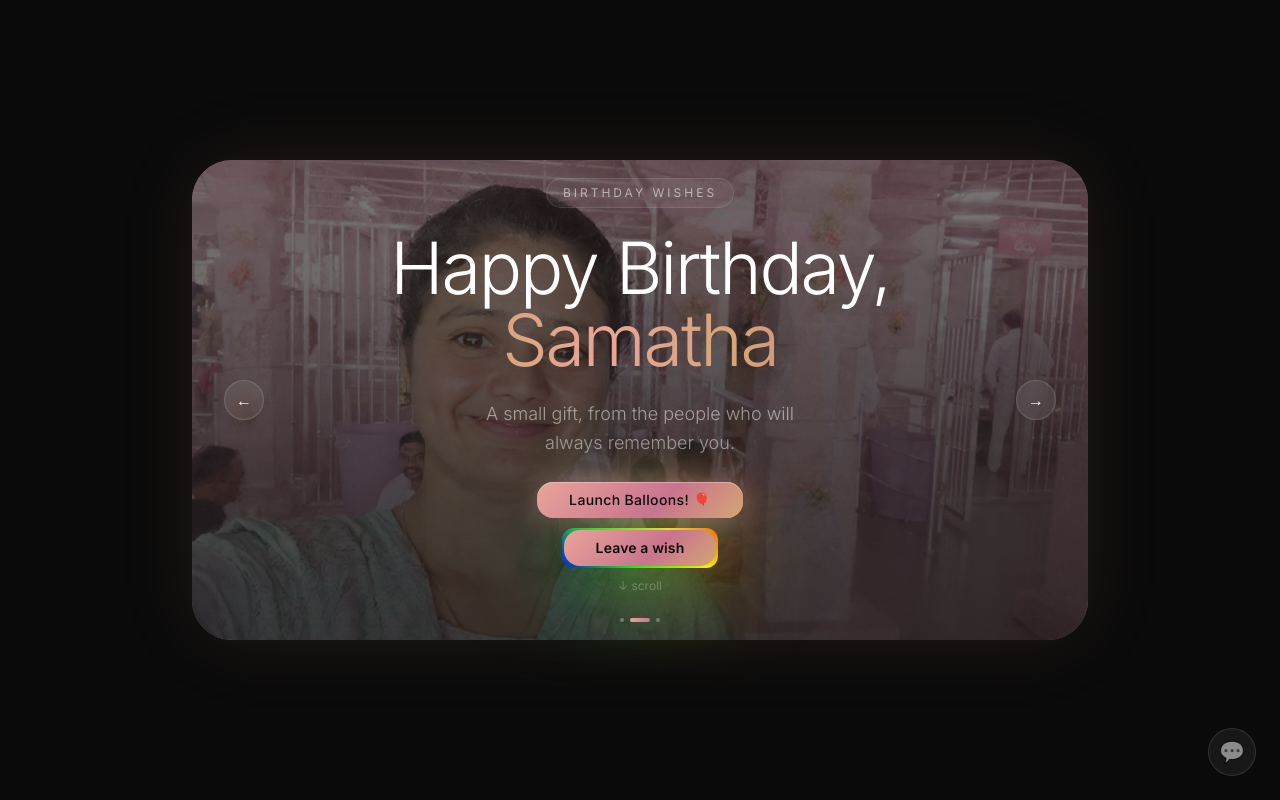
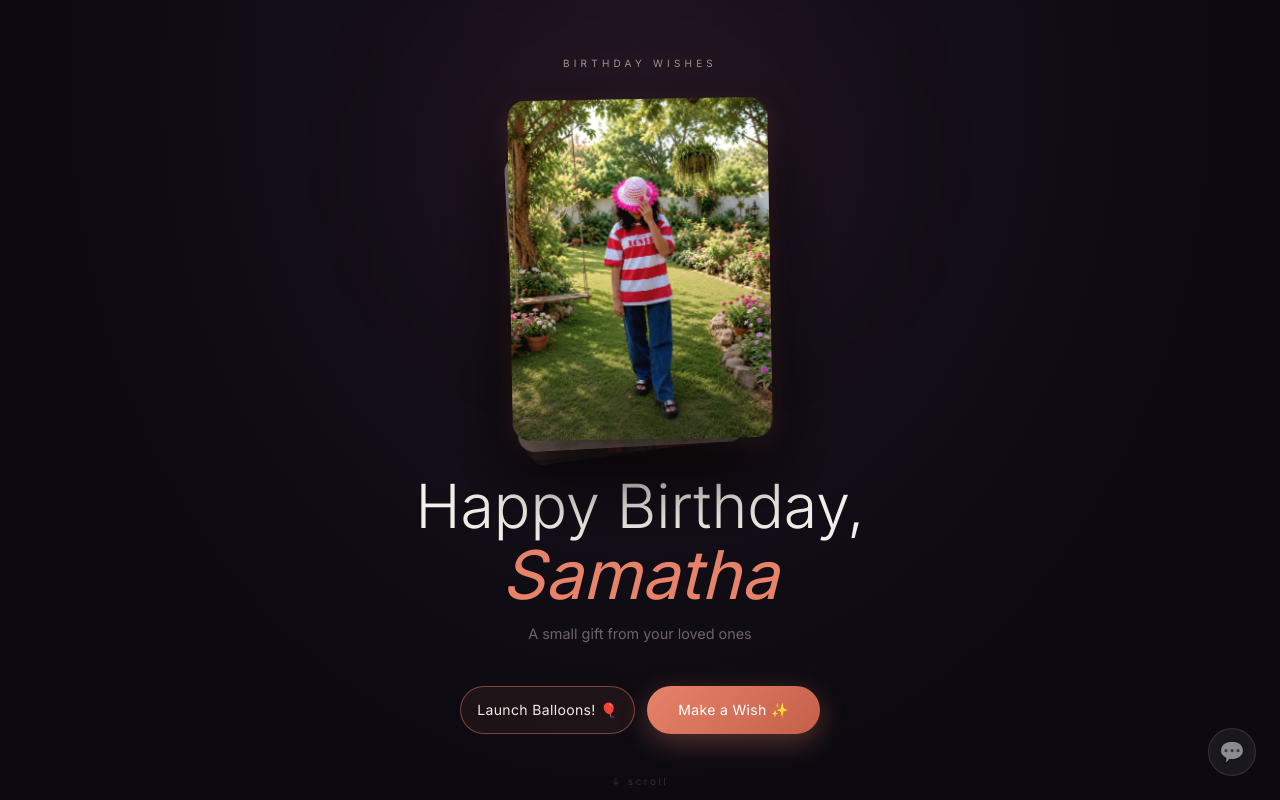
Before and after one commit to wishingsamatha/wishingsamatha.github.io, a React (Vite) app: page / in a window 1280 px wide. Shown: the top 800 px of the page. Built offline with nearby package versions, Linux system fonts and the light colour scheme; the HTML template or start-up script is replaced by a standard one.

Commit message:
design changes done in hero section.

```diff
--- a/src/index.css
+++ b/src/index.css
@@ -1,8 +1,11 @@
 @import url('https://fonts.googleapis.com/css2?family=Fraunces:ital,opsz,wght@0,9..144,300;0,9..144,400;0,9..144,600;0,9..144,700;1,9..144,300;1,9..144,400&display=swap');
+@import url('https://fonts.googleapis.com/css2?family=Outfit:wght@300;400;500&display=swap');
 @import url('https://fonts.googleapis.com/css2?family=Inter:wght@300;400;500;600&display=swap');
 @import 'tailwindcss';
 
 @theme {
+  --font-fraunces: 'Fraunces', serif;
+  --font-outfit: 'Outfit', sans-serif;
   --font-display: 'Fraunces', Georgia, serif;
   --font-body: 'Inter', system-ui, sans-serif;
 
--- a/src/wishing_samatha.tsx
+++ b/src/wishing_samatha.tsx
@@ -1,6 +1,5 @@
-import { useState, useEffect, useRef, useCallback } from "react";
+import { useState, useEffect, useRef, useCallback, type CSSProperties } from "react";
 import { Balloons } from "@/components/ui/balloons";
-import { Button } from "@/components/ui/button";
 import CakeSection from "./CakeSection";
 
 // ── Types ────────────────────────────────────────────────────────────────────
@@ -16,41 +15,6 @@ type EdgeState =
   | "inappropriate"
   | "rate-limit"
   | "email-failed";
-
-// ── Slideshow photos (Unsplash) ───────────────────────────────────────────────
-
-const SLIDES = [
-  // {
-  //   id: "photo-1",
-  //   kb: "animate-kb-1",
-  //   alt: "Photo 1",
-  //   src: "/images/Photo 1.jpg",
-  // },
-  // {
-  //   id: "photo-2",
-  //   kb: "animate-kb-2",
-  //   alt: "Photo 2",
-  //   src: "/images/Photo 2.jpg",
-  // },
-  {
-    id: "photo-3",
-    kb: "animate-kb-3",
-    alt: "Photo 3",
-    src: "/images/Photo 3.jpg",
-  },
-  {
-    id: "photo-4",
-    kb: "animate-kb-4",
-    alt: "Photo 4",
-    src: "/images/Photo 4.jpg",
-  },
-  {
-    id: "photo-5",
-    kb: "animate-kb-5",
-    alt: "Photo 5",
-    src: "/images/Photo 5.jpg",
-  },
-];
 
 // ── AI conversation flow ──────────────────────────────────────────────────────
 
@@ -179,61 +143,6 @@ const CONFETTI_PIECES = Array.from({ length: 18 }, (_, i) => ({
 }));
 
 // ── Sub-components ────────────────────────────────────────────────────────────
-
-function Slideshow() {
-  const [current, setCurrent] = useState(0);
-  const [prev, setPrev] = useState<number | null>(null);
-
-  useEffect(() => {
-    const t = setInterval(() => {
-      setPrev(current);
-      setCurrent((c) => (c + 1) % SLIDES.length);
-    }, 5000);
-    return () => clearInterval(t);
-  }, [current]);
-
-  return (
-    <div className="absolute inset-0 overflow-hidden">
-      {SLIDES.map((slide, i) => {
-        const isActive = i === current;
-        const isPrev = i === prev;
-        return (
-          <div
-            key={slide.id}
-            className="absolute inset-0 transition-opacity duration-[1800ms] ease-in-out"
-            style={{ opacity: isActive ? 1 : isPrev ? 0 : 0, zIndex: isActive ? 2 : isPrev ? 1 : 0 }}
-          >
-            <img
-              src={`https://images.unsplash.com/photo-${slide.id}?w=1600&h=900&fit=crop&auto=format`}
-              alt={slide.alt}
-              className={`w-full h-full object-cover ${slide.kb}`}
-            />
-          </div>
-        );
-      })}
-      {/* layered overlay */}
-      <div className="absolute inset-0 z-10" style={{ background: "linear-gradient(to bottom, rgba(10,10,10,0.55) 0%, rgba(10,10,10,0.35) 40%, rgba(10,10,10,0.75) 80%, rgba(10,10,10,0.95) 100%)" }} />
-    </div>
-  );
-}
-
-function SlideIndicator({ current }: { current: number }) {
-  return (
-    <div className="flex gap-1.5 justify-center">
-      {SLIDES.map((_, i) => (
-        <div
-          key={i}
-          className="rounded-full transition-all duration-500"
-          style={{
-            width: i === current ? 20 : 4,
-            height: 4,
-            background: i === current ? "linear-gradient(90deg,#E8A598,#C9748F)" : "rgba(255,255,255,0.3)",
-          }}
-        />
-      ))}
-    </div>
-  );
-}
 
 function TypingDots() {
   return (
@@ -1256,129 +1165,76 @@ function EdgeDemoStrip({ onShow }: { onShow: (e: EdgeState) => void }) {
 
 // ── Hero Section ──────────────────────────────────────────────────────────────
 
+const HERO_PHOTOS = [
+  { url: "/images/Photo 1.jpg", alt: "Samatha celebrating her birthday" },
+  { url: "/images/Photo 2.jpg", alt: "Samatha smiling in a birthday portrait" },
+  { url: "/images/Photo 3.jpg", alt: "Samatha in a festive portrait" },
+  { url: "/images/Photo 4.jpg", alt: "Samatha posing for a birthday photo" },
+  { url: "/images/Photo 5.jpg", alt: "Samatha in a joyful birthday portrait" },
+];
+
 function HeroSection({ onCTA }: { onCTA: () => void }) {
-  const [slideCurrent, setSlideCurrent] = useState(0);
+  const [activeIndex, setActiveIndex] = useState(0);
   const balloonsRef = useRef<{ launchAnimation: () => void } | null>(null);
 
-  // Auto-rotate with crossfade every 5 seconds
   useEffect(() => {
     const interval = setInterval(() => {
-      setSlideCurrent((c) => (c + 1) % SLIDES.length);
-    }, 5000);
+      setActiveIndex((prev) => (prev + 1) % HERO_PHOTOS.length);
+    }, 3000);
     return () => clearInterval(interval);
   }, []);
 
-  const nextSlide = () => setSlideCurrent((c) => (c + 1) % SLIDES.length);
-  const prevSlide = () => setSlideCurrent((c) => (c - 1 + SLIDES.length) % SLIDES.length);
+  const N = HERO_PHOTOS.length;
+  const entryTransforms = [
+    "translate(170%, -145%) rotate(18deg) scale(0.5)",
+    "translate(-170%, -135%) rotate(-17deg) scale(0.5)",
+    "translate(155%, -165%) rotate(15deg) scale(0.5)",
+    "translate(160%, 150%) rotate(-16deg) scale(0.5)",
+    "translate(-155%, -155%) rotate(19deg) scale(0.5)",
+  ];
+
+  function getCardStyle(slot: number, cardIndex: number): CSSProperties {
+    const base: CSSProperties = {
+      position: "absolute",
+      inset: 0,
+      width: "100%",
+      height: "100%",
+      borderRadius: "18px",
+      overflow: "hidden",
+      transformOrigin: "center center",
+      willChange: "transform, opacity",
+      backfaceVisibility: "hidden",
+    };
+
+    if (slot === 0) return { ...base, transform: "translate(0, 0) rotate(-1deg) scale(1)", opacity: 1, zIndex: 50, transition: "transform 750ms cubic-bezier(0.34, 1.18, 0.64, 1), opacity 500ms ease", boxShadow: "0 36px 80px rgba(0,0,0,0.8), 0 8px 24px rgba(232,131,106,0.2)" };
+    if (slot === 1) return { ...base, transform: "translate(-6%, 30px) rotate(-3deg) scale(0.87)", opacity: 0.6, zIndex: 40, transition: "transform 580ms ease-out, opacity 460ms ease", boxShadow: "0 16px 44px rgba(0,0,0,0.55)" };
+    if (slot === 2) return { ...base, transform: "translate(-11%, 56px) rotate(-5.5deg) scale(0.75)", opacity: 0.32, zIndex: 30, transition: "transform 480ms ease-out, opacity 400ms ease", boxShadow: "0 8px 24px rgba(0,0,0,0.4)" };
+    if (slot === 3) return { ...base, transform: "translate(-16%, 82px) rotate(-8deg) scale(0.62)", opacity: 0.1, zIndex: 20, transition: "transform 420ms ease-out, opacity 360ms ease" };
+    return { ...base, transform: entryTransforms[cardIndex], opacity: 0, zIndex: 10, transition: "none" };
+  }
 
   return (
-    <section className="relative min-h-screen flex flex-col items-center justify-center text-center px-5 overflow-hidden">
-      <div className="absolute top-1/2 left-1/2 -translate-x-1/2 -translate-y-1/2 w-[90%] max-w-4xl h-[60vh] max-h-[500px] z-0 overflow-hidden rounded-[2.5rem]" style={{ boxShadow: "0 0 80px rgba(232,165,152,0.1)" }}>
-        {SLIDES.map((slide, i) => (
-          <div
-            key={slide.id}
-            className="absolute inset-0 transition-opacity duration-[1800ms] ease-in-out"
-            style={{
-              opacity: i === slideCurrent ? 1 : 0,
-              zIndex: i === slideCurrent ? 2 : 1,
-            }}
-          >
-            <img src={slide.src} alt={slide.alt} className={`w-full h-full object-cover ${slide.kb}`} />
-          </div>
-        ))}
-        <div
-          className="absolute inset-0 z-10 pointer-events-none"
-          style={{ background: "linear-gradient(to bottom, rgba(10,10,10,0.4) 0%, rgba(10,10,10,0.7) 100%)" }}
-        />
-
-        {/* Navigation Buttons */}
-        <button
-          onClick={prevSlide}
-          className="absolute left-4 md:left-8 top-1/2 -translate-y-1/2 z-30 w-10 h-10 flex items-center justify-center rounded-full text-white transition-all hover:scale-110 hover:bg-white/20"
-          style={{ background: "rgba(255,255,255,0.08)", backdropFilter: "blur(8px)", border: "1px solid rgba(255,255,255,0.15)" }}
-        >
-          ←
-        </button>
-        <button
-          onClick={nextSlide}
-          className="absolute right-4 md:right-8 top-1/2 -translate-y-1/2 z-30 w-10 h-10 flex items-center justify-center rounded-full text-white transition-all hover:scale-110 hover:bg-white/20"
-          style={{ background: "rgba(255,255,255,0.08)", backdropFilter: "blur(8px)", border: "1px solid rgba(255,255,255,0.15)" }}
-        >
-          →
-        </button>
+    <section className="relative min-h-screen flex flex-col items-center justify-center px-6 py-14 overflow-hidden" style={{ background: "radial-gradient(ellipse at 50% 10%, #1c1220 0%, #0c0a10 65%)" }}>
+      <div className="pointer-events-none absolute top-0 left-1/2 -translate-x-1/2 w-[500px] h-[320px] rounded-full blur-[100px]" style={{ background: "radial-gradient(ellipse, rgba(232,131,106,0.1) 0%, transparent 70%)" }} />
+      <p className="text-[10px] tracking-[0.42em] uppercase mb-7" style={{ fontFamily: "var(--font-outfit)", color: "#b09290" }}>Birthday Wishes</p>
+      <div className="relative w-[130px] h-[170px] md:w-[260px] md:h-[340px]" style={{ marginBottom: "2.2rem" }}>
+        {HERO_PHOTOS.map((photo, i) => {
+          const slot = (activeIndex - i + N) % N;
+          return <div key={i} style={getCardStyle(slot, i)}><img src={photo.url} alt={photo.alt} className="w-full h-full object-cover" draggable={false} />{slot === 0 && <div className="absolute inset-0" style={{ background: "linear-gradient(to top, rgba(12,10,16,0.3) 0%, transparent 55%)" }} />}</div>;
+        })}
       </div>
+      <div className="text-center mb-3 relative z-10">
+        <h1 className="leading-[1.08] font-light" style={{ fontFamily: "var(--font-fraunces)", fontSize: "clamp(2.2rem, 7.5vw, 3.8rem)", color: "#f5f0eb" }}>Happy Birthday,</h1>
+        <h1 className="leading-[1.05] italic" style={{ fontFamily: "var(--font-fraunces)", fontSize: "clamp(2.5rem, 8.5vw, 4.2rem)", color: "#e8836a" }}>Samatha</h1>
+      </div>
+      <p className="text-center max-w-[270px] leading-relaxed mb-10 relative z-10" style={{ fontFamily: "var(--font-outfit)", fontSize: "clamp(0.78rem, 2.8vw, 0.9rem)", color: "#6e6268" }}>A small gift from your loved ones</p>
+      <div className="flex flex-row items-center gap-3 w-full max-w-[360px] relative z-10">
+        <button onClick={() => balloonsRef.current?.launchAnimation()} className="flex-1 basis-0 min-w-0 h-12 px-2 rounded-full flex items-center justify-center whitespace-nowrap text-sm tracking-wide transition-all duration-200 hover:scale-[1.02] active:scale-[0.97]" style={{ fontFamily: "var(--font-outfit)", border: "1px solid rgba(232,131,106,0.45)", color: "#f0ebe6", background: "rgba(232,131,106,0.07)" }}>Launch Balloons! 🎈</button>
+        <button onClick={onCTA} className="flex-1 basis-0 min-w-0 h-12 px-2 rounded-full flex items-center justify-center whitespace-nowrap text-sm tracking-wide text-white transition-all duration-200 hover:scale-[1.02] active:scale-[0.97]" style={{ fontFamily: "var(--font-outfit)", background: "linear-gradient(135deg, #e8836a 0%, #c4604a 100%)", boxShadow: "0 8px 28px rgba(232,131,106,0.32)" }}>Make a Wish ✨</button>
+      </div>
+      <p className="mt-10 text-[10px] tracking-[0.25em] relative z-10" style={{ fontFamily: "var(--font-outfit)", color: "#322c30" }}>↓ scroll</p>
+      <div className="flex items-center gap-2 mt-4 relative z-10">{HERO_PHOTOS.map((_, i) => <button key={i} onClick={() => setActiveIndex(i)} className="rounded-full transition-all duration-300" style={{ width: i === activeIndex ? "22px" : "6px", height: "6px", background: i === activeIndex ? "#e8836a" : "#322c30" }} aria-label={`Go to photo ${i + 1}`} />)}</div>
       <Balloons ref={balloonsRef} type="default" />
-
-      <div className="relative z-20 flex flex-col items-center gap-6">
-        {/* Eyebrow */}
-        <div
-          className="animate-fade-in-up text-xs uppercase tracking-[0.25em] px-4 py-1.5 rounded-full"
-          style={{
-            background: "rgba(255,255,255,0.06)",
-            border: "1px solid rgba(255,255,255,0.1)",
-            color: "rgba(255,255,255,0.55)",
-          }}
-        >
-          Birthday Wishes
-        </div>
-
-        {/* Headline */}
-        <h1
-          className="animate-fade-in-up delay-200 text-5xl md:text-7xl font-light leading-none"
-          style={{ fontFamily: "var(--font-display)", letterSpacing: "-0.03em", maxWidth: 700 }}
-        >
-          Happy Birthday,{" "}
-          <em className="shimmer-text not-italic block md:inline">Samatha</em>
-        </h1>
-
-        {/* Subheadline */}
-        <p
-          className="animate-fade-in-up delay-300 text-base md:text-lg font-light max-w-xs"
-          style={{ color: "rgba(255,255,255,0.5)", lineHeight: 1.6 }}
-        >
-          A small gift, from the people who will always remember you.
-        </p>
-
-        {/* CTA */}
-        <div className="animate-fade-in-up delay-500 flex flex-col items-center gap-3">
-          <Button
-            onClick={() => balloonsRef.current?.launchAnimation()}
-            className="relative overflow-hidden rounded-2xl px-8 py-4 text-sm tracking-wide font-medium rainbow-border"
-            style={{
-              background: "linear-gradient(135deg, #E8A598, #C9748F 60%, #D4A574)",
-              color: "#0a0a0a",
-              boxShadow: "0 0 30px rgba(232,165,152,0.4), 0 0 60px rgba(201,116,143,0.3), inset 0 1px 0 rgba(255,255,255,0.3)",
-            }}
-          >
-            <span className="relative z-10">Launch Balloons! 🎈</span>
-            <span
-              className="absolute inset-0 -translate-x-full animate-[shimmer_2s_infinite]"
-              style={{
-                background: "linear-gradient(90deg, transparent, rgba(255,255,255,0.4), transparent)",
-              }}
-            />
-          </Button>
-          <Button
-            onClick={onCTA}
-            className="btn-primary rainbow-border px-8 py-4 rounded-2xl text-sm tracking-wide"
-          >
-            Leave a wish
-          </Button>
-          <a
-            href="#composer"
-            className="text-xs"
-            style={{ color: "rgba(255,255,255,0.25)" }}
-          >
-            ↓ scroll
-          </a>
-        </div>
-
-        {/* Slide indicator */}
-        <div className="animate-fade-in-up delay-700">
-          <SlideIndicator current={slideCurrent} />
-        </div>
-      </div>
-
     </section>
   );
 }
```
